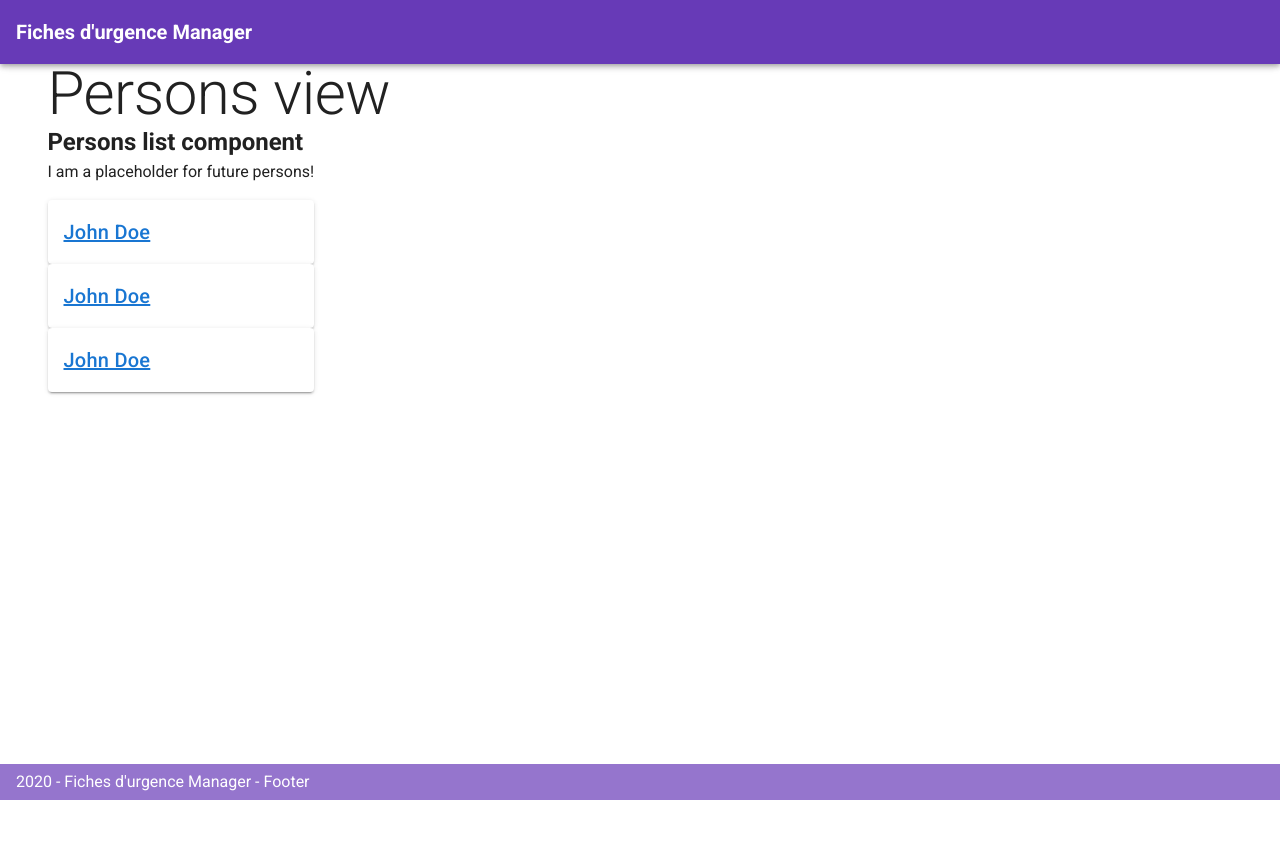
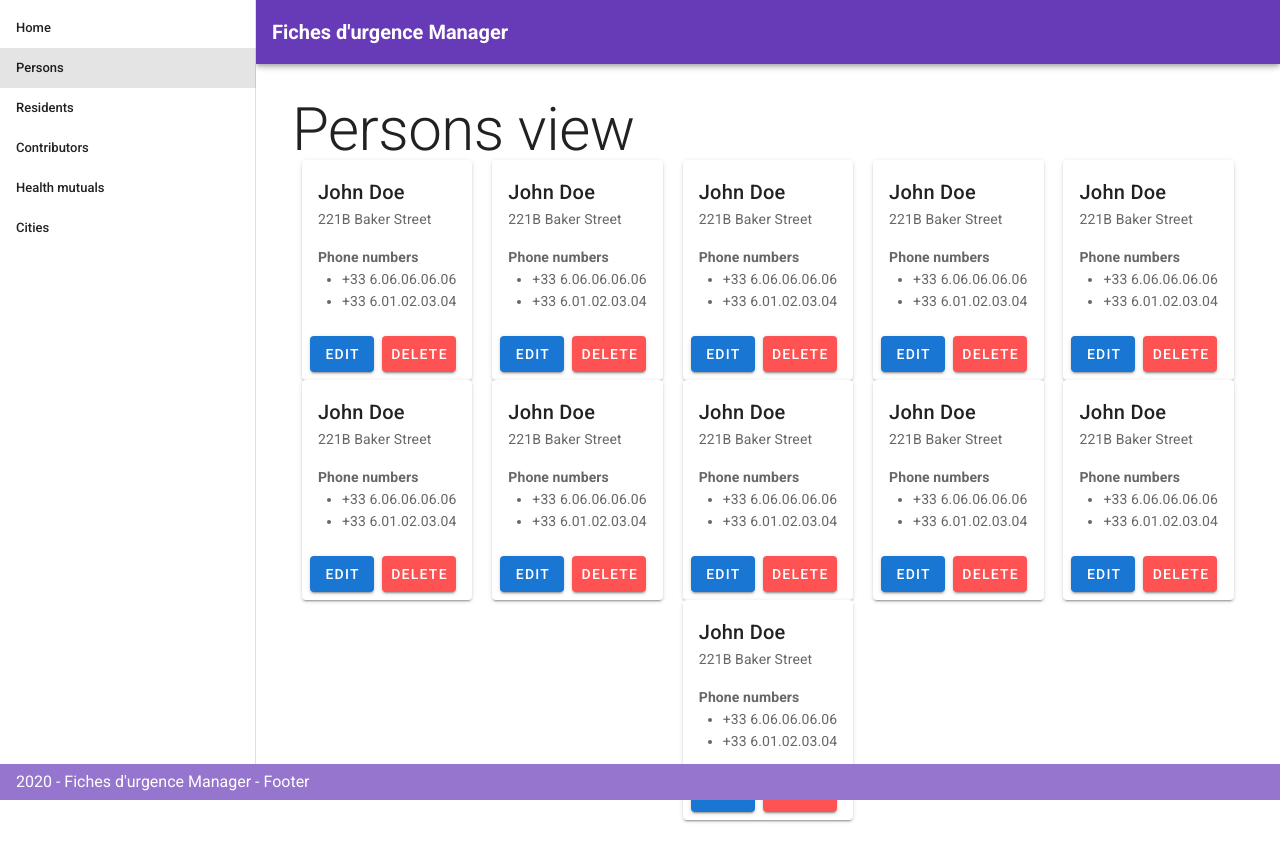
Before and after one commit to Ibi-A/fiches-urgence-frontend, a Vue app: page /persons in a window 1280 px wide. Shown: the top 862 px of the page. Before the commit the page ends 800 px from the top, so only its background shows below. Built offline with nearby package versions, Linux system fonts and the light colour scheme.

Commit message:
reworked existing components

```diff
--- a/src/App.vue
+++ b/src/App.vue
@@ -1,5 +1,47 @@
 <template>
   <v-app>
+    <v-navigation-drawer app>
+      <v-list dense>
+        <v-list-item link>
+          <v-list-item-content>
+            <v-list-item-title>Home</v-list-item-title>
+          </v-list-item-content>
+        </v-list-item>
+
+        <v-list-item link to='/persons'>
+          <v-list-item-content>
+            <v-list-item-title>Persons</v-list-item-title>
+          </v-list-item-content>
+        </v-list-item>
+
+        <v-list-item link>
+          <v-list-item-content>
+            <v-list-item-title>Residents</v-list-item-title>
+          </v-list-item-content>
+        </v-list-item>
+
+
+        <v-list-item link>
+          <v-list-item-content>
+            <v-list-item-title>Contributors</v-list-item-title>
+          </v-list-item-content>
+        </v-list-item>
+
+        <v-list-item link>
+          <v-list-item-content>
+            <v-list-item-title>Health mutuals</v-list-item-title>
+          </v-list-item-content>
+        </v-list-item>
+
+        <v-list-item link>
+          <v-list-item-content>
+            <v-list-item-title>Cities</v-list-item-title>
+          </v-list-item-content>
+        </v-list-item>
+      </v-list>
+    </v-navigation-drawer>
+
+
     <v-app-bar
       app
       color="deep-purple"
@@ -13,7 +55,7 @@
       <router-view/>
     </v-content>
 
-    <v-footer color='deep-purple lighten-2' dark>
+    <v-footer app color='deep-purple lighten-2' dark>
       2020 - Fiches d'urgence Manager - Footer
     </v-footer>
   </v-app>
--- a/src/components/PersonDetailedInfoCard.vue
+++ /dev/null
@@ -1,25 +0,0 @@
-<template>
-    <v-card class="mx-auto" max-width="500">
-        <v-card-title>John Doe</v-card-title>
-        <v-card-subtitle>Limoux</v-card-subtitle>
-        <v-card-text>
-            <ul>
-                <li><strong>First name: </strong>John</li>
-                <li><strong>Last name: </strong>Doe</li>
-                <li><strong>Address: </strong>221B Baker Street</li>
-                <li>
-                    <strong>Phone numbers: </strong>
-                    <ul>
-                        <li>+33 6.06.06.06.06</li>
-                        <li>+33 6.01.02.03.04</li>
-                    </ul>
-                </li>
-            </ul>
-        </v-card-text>
-
-        <v-card-actions>
-            <v-btn color='primary'>Edit</v-btn>
-            <v-btn color='error'>Delete</v-btn>
-        </v-card-actions>
-    </v-card>
-</template>
--- /dev/null
+++ b/src/components/PersonEditionForm.vue
@@ -0,0 +1,21 @@
+<template>
+  <v-form v-model="valid">
+    <v-text-field
+      v-model="firstname"
+      :rules="nameRules"
+      :counter="10"
+      label="First name"
+      required
+    >John</v-text-field>
+    <v-text-field v-model="lastname" :rules="nameRules" :counter="10" label="Last name" required>Doe</v-text-field>
+    <v-textarea
+      name="input-7-1"
+      label="Address"
+      value="The Woodman set to work at once, and so sharp was his axe that the tree was soon chopped nearly through."
+      hint="Hint text"
+    ></v-textarea>
+    <v-btn color='success' to='/persons/person-id'>Save</v-btn>
+    <v-btn color='warning' to='/persons/person-id'>Cancel</v-btn>
+    <v-btn color='error' to='/persons/person-id'>Delete</v-btn>
+  </v-form>
+</template>
--- a/src/components/PersonGeneralInfoCard.vue
+++ /dev/null
@@ -1,5 +0,0 @@
-<template>
-    <v-card class='mx-auto' max-width='500'>
-        <v-card-title><router-link to="/persons/person-id">John Doe</router-link></v-card-title>
-    </v-card>
-</template>
--- /dev/null
+++ b/src/components/PersonInfoCard.vue
@@ -0,0 +1,18 @@
+<template>
+  <v-card class="mx-auto" max-width="500">
+    <v-card-title>John Doe</v-card-title>
+    <v-card-subtitle>221B Baker Street</v-card-subtitle>
+    <v-card-text>
+      <strong>Phone numbers</strong>
+      <ul>
+        <li>+33 6.06.06.06.06</li>
+        <li>+33 6.01.02.03.04</li>
+      </ul>
+    </v-card-text>
+
+    <v-card-actions>
+      <v-btn color="primary" to="/persons/person-id">Edit</v-btn>
+      <v-btn color="error">Delete</v-btn>
+    </v-card-actions>
+  </v-card>
+</template>
--- a/src/components/PersonsList.vue
+++ /dev/null
@@ -1,21 +0,0 @@
-<template>
-<div>
-    <h2>Persons list component</h2>
-    <p>I am a placeholder for future persons!</p>
-    <person-general-info-card/>
-    <person-general-info-card/>
-    <person-general-info-card/>
-</div>
-</template>
-
-
-<script>
-import PersonGeneralInfoCard from './PersonGeneralInfoCard.vue'
-
-export default {
-    name: 'persons-list',
-    components: {
-        PersonGeneralInfoCard
-    }
-}
-</script>
--- a/src/views/Person.vue
+++ b/src/views/Person.vue
@@ -1,21 +1,21 @@
 <template>
-    <v-container>
+    <v-container class='pa-12'>
         <v-row>
             <h1 class='display-3'>Detailed person information view</h1>
         </v-row>
         <v-row>
-            <person-detailed-info-card/>
+            <person-edition-form/>
         </v-row>
     </v-container>
 </template>
 
 <script>
-import PersonDetailedInfoCard from '../components/PersonDetailedInfoCard.vue'
+import PersonEditionForm from '../components/PersonEditionForm.vue'
 
 export default {
     name: 'person',
     components: {
-        PersonDetailedInfoCard
+        PersonEditionForm
     }
 }
 </script>
--- a/src/views/Persons.vue
+++ b/src/views/Persons.vue
@@ -1,21 +1,32 @@
 <template>
-    <v-container class="lighten-2">
+    <v-container class="pa-12">
         <v-row>
             <h1 class='display-3'>Persons view</h1>
         </v-row>
+
         <v-row>
-            <persons-list/>
+            <person-info-card/>
+            <person-info-card/>
+            <person-info-card/>
+            <person-info-card/>
+            <person-info-card/>
+            <person-info-card/>
+            <person-info-card/>
+            <person-info-card/>
+            <person-info-card/>
+            <person-info-card/>
+            <person-info-card/>
         </v-row>
     </v-container>
 </template>
 
 <script>
-import PersonsList from "../components/PersonsList.vue";
+import PersonInfoCard from '../components/PersonInfoCard.vue'
 
 export default {
     name: 'persons',
     components: {
-        PersonsList
+        PersonInfoCard
     }
 }
 </script>
```
Also changed, not shown: src/components/NavigationBar.vue (deleted, +0 -18 lines).
